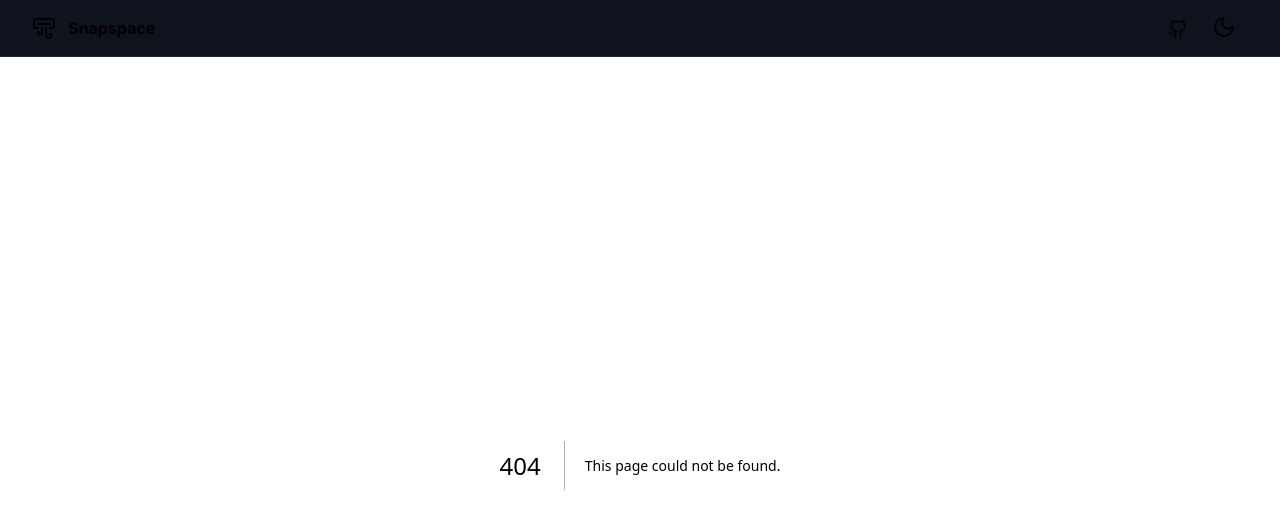
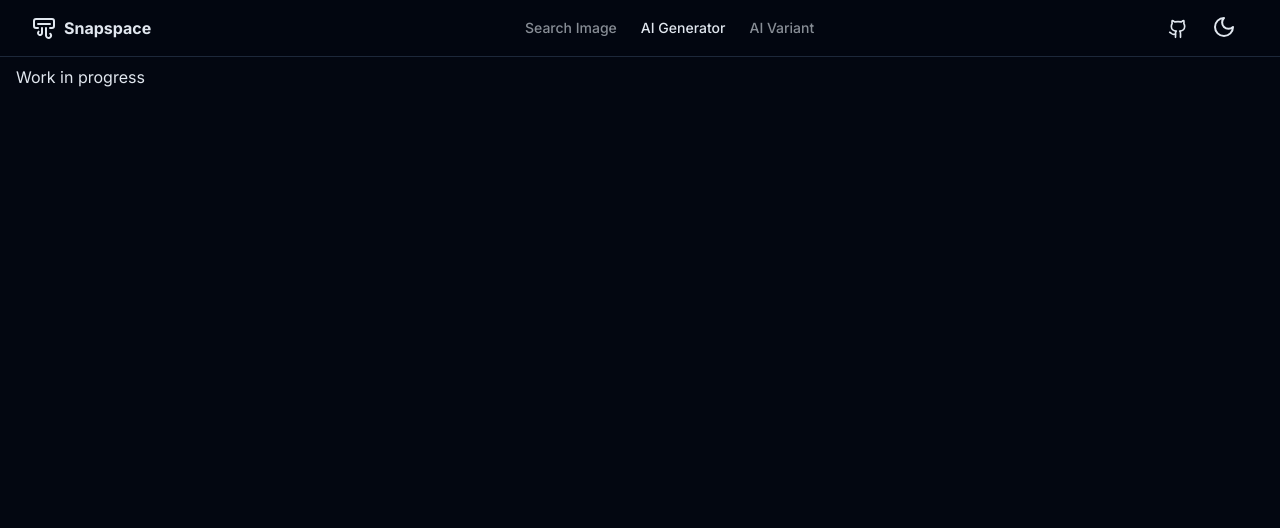
Before and after one commit to immark7/snap-space, a Next.js app: page /generator in a window 1280 px wide. Before the commit this address had no page. Shown: the top 528 px of the page. Built offline with nearby package versions, Linux system fonts and the light colour scheme.

Commit message:
feat: init pages

```diff
--- /dev/null
+++ b/app/generator/page.tsx
@@ -0,0 +1,9 @@
+import React from 'react'
+
+const page = () => {
+  return (
+    <div>Work in progress</div>
+  )
+}
+
+export default page
--- /dev/null
+++ b/app/variant/page.tsx
@@ -0,0 +1,9 @@
+import React from 'react'
+
+const page = () => {
+  return (
+    <div>Work in progress</div>
+  )
+}
+
+export default page
--- a/components/navbar/NavBar.tsx
+++ b/components/navbar/NavBar.tsx
@@ -1,18 +1,56 @@
+"use client";
+
 import { AirVent, GithubIcon } from "lucide-react";
 import React from "react";
 import Link from "next/link";
 import ModeToggle from "./ModeToggle";
 import { buttonVariants } from "../ui/button";
 import { cn } from "@/lib/utils";
+import { usePathname } from "next/navigation";
 
 const NavBar = () => {
+  const pathname = usePathname();
+
   return (
     <header className="supports-backdrop-blur:bg-background/60 sticky top-0 z-30 w-full border-b bg-background/95 backdrop-blur">
       <div className="container flex h-14 items-center justify-between">
-        <div className="flex items-center space-x-3">
+        <Link href="/" className="mr-8 flex items-center space-x-2">
           <AirVent className="w-6 h-6" />
-          <h2 className="font-bold">Snapspace</h2>
-        </div>
+          <span className="hidden font-bold sm:inline-block">Snapspace</span>
+        </Link>
+        <nav className="flex items-center gap-6 text-sm font-medium">
+          <Link
+            href="/"
+            className={cn(
+              "transition-colors hover:text-foreground/80",
+              pathname === "/" ? "text-foreground" : "text-foreground/60"
+            )}
+          >
+            Search Image
+          </Link>
+          <Link
+            href="/generator"
+            className={cn(
+              "transition-colors hover:text-foreground/80",
+              pathname?.startsWith("/generator")
+                ? "text-foreground"
+                : "text-foreground/60"
+            )}
+          >
+            AI Generator
+          </Link>
+          <Link
+            href="/variant"
+            className={cn(
+              "transition-colors hover:text-foreground/80",
+              pathname?.startsWith("/variant")
+                ? "text-foreground"
+                : "text-foreground/60"
+            )}
+          >
+            AI Variant
+          </Link>
+        </nav>
 
         <div>
           <Link
```
